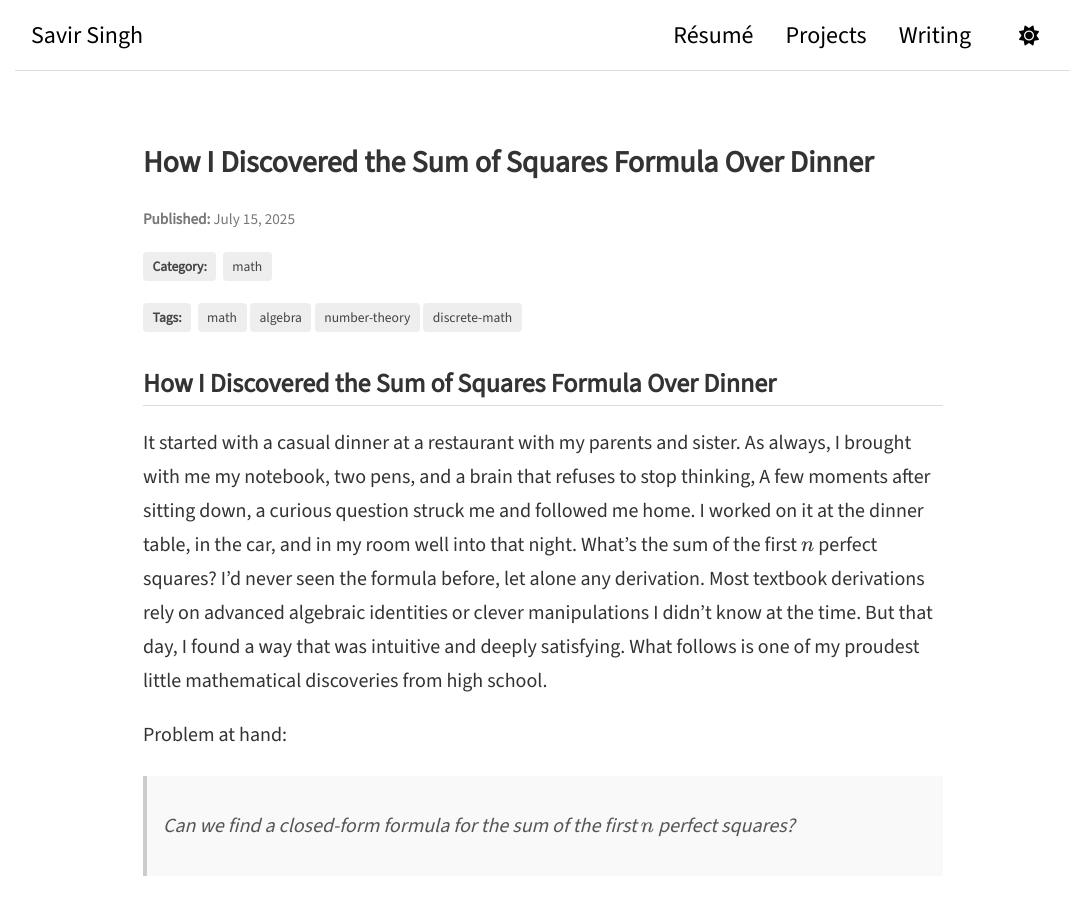
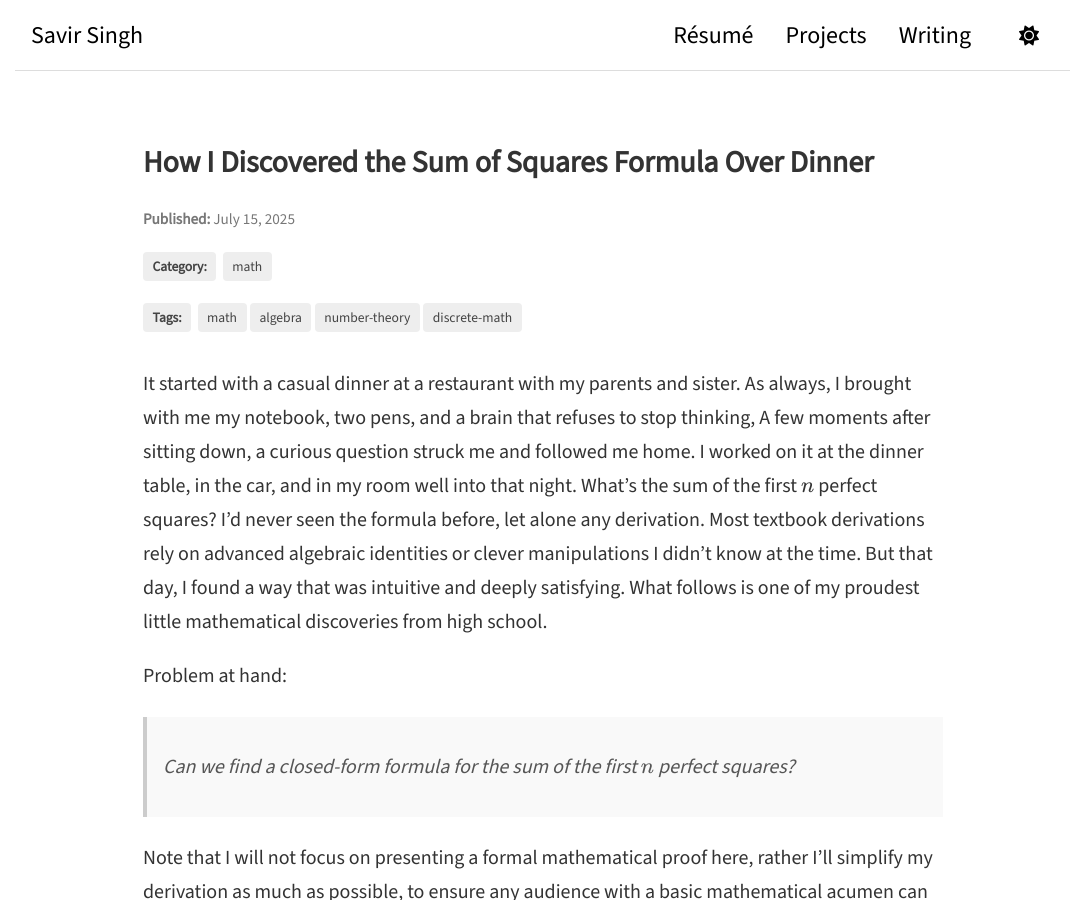
Before and after one commit to savirsingh/savirsingh.github.io, a Jekyll site: the page built from _posts/2025-07-15-squares-sum-discovery.md, in a window 1280 px wide and 900 px high. Shown: the whole window, without its empty margins (97-1167 px from the left). Built offline with Jekyll 4.4.1, drawn with Linux system fonts in a browser that asks for light colours; formulas are drawn with MathJax 3.

Commit message:
Update 2025-07-15-squares-sum-discovery.md

```diff
--- a/_posts/2025-07-15-squares-sum-discovery.md
+++ b/_posts/2025-07-15-squares-sum-discovery.md
@@ -7,9 +7,6 @@ tags: [math, algebra, number-theory, discrete-math]
 ---
 
 {% include mathjax.html %}
-
-How I Discovered the Sum of Squares Formula Over Dinner
----
 
 It started with a casual dinner at a restaurant with my parents and sister. As always, I brought with me my notebook, two pens, and a brain that refuses to stop thinking, A few moments after sitting down, a curious question struck me and followed me home. I worked on it at the dinner table, in the car, and in my room well into that night. What's the sum of the first $n$ perfect squares? I'd never seen the formula before, let alone any derivation. Most textbook derivations rely on advanced algebraic identities or clever manipulations I didn't know at the time. But that day, I found a way that was intuitive and deeply satisfying. What follows is one of my proudest little mathematical discoveries from high school.
 
```
